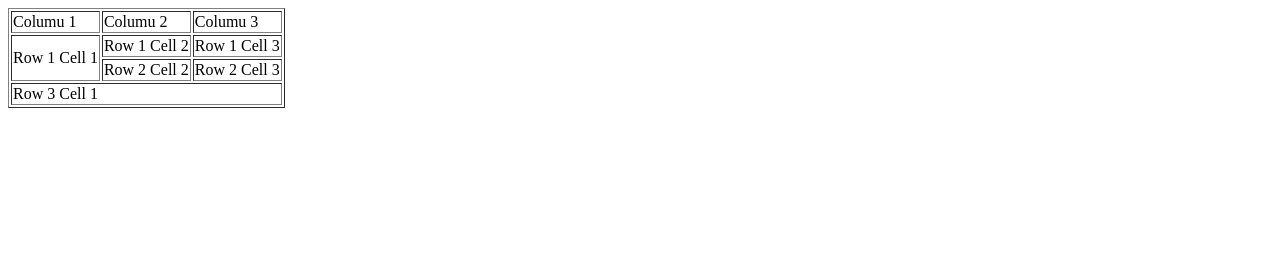
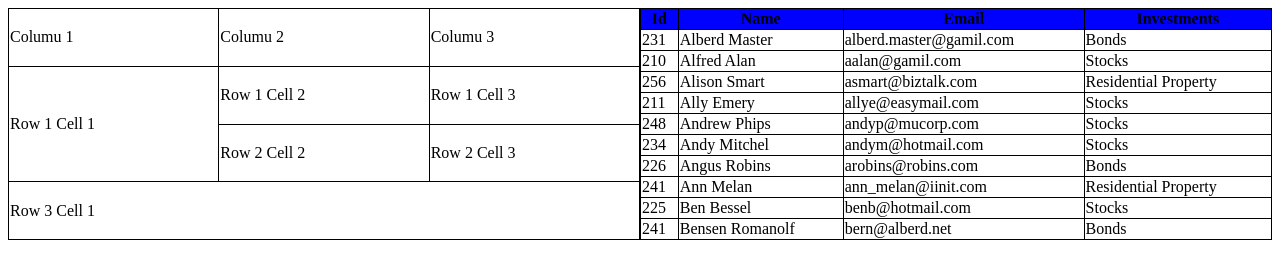
Before and after one commit to ShoxruxKomiljonov/Jadval, a plain HTML site: page index.html in a window 1280 px wide. Drawn offline with Linux system fonts and the light colour scheme.

Commit message:
add . commit table

```diff
--- /dev/null
+++ b/css/main.scss
@@ -0,0 +1,18 @@
+table{
+  width: 50%;
+  border-collapse:collapse;
+}
+th{
+  border: 1px solid black;
+  background-color: blue;
+}
+td{
+  border: 1px solid black;
+}
+body{
+  display: flex;
+}
+a{
+  color: black;
+  text-decoration: none;
+}
--- a/index.html
+++ b/index.html
@@ -5,6 +5,7 @@
   <meta http-equiv="X-UA-Compatible" content="IE=edge">
   <meta name="viewport" content="width=device-width, initial-scale=1.0">
   <title>Jadval</title>
+  <link rel="stylesheet" href="/css/main.css">
 </head>
 <body>
   <table border="1">
@@ -28,5 +29,77 @@
       </tr>
     </tbody>
   </table>
+  <table>
+    <thead>
+      <tr>
+        <th>Id</th>
+        <th>Name</th>
+        <th>Email</th>
+        <th>Investments</th>
+      </tr>
+    </thead>
+    <tbody>
+      <tr>
+      <td>231</td>
+      <td>Alberd Master</td>
+      <td><a href="#">alberd.master@gamil.com</a></td>
+      <td>Bonds</td>
+      </tr>
+      <tr>
+        <td>210</td>
+        <td>Alfred Alan</td>
+        <td><a href="#">aalan@gamil.com</a></td>
+        <td>Stocks</td>
+      </tr>
+      <tr>
+        <td>256</td>
+        <td>Alison Smart</td>
+        <td><a href="#">asmart@biztalk.com</a></td>
+        <td>Residential Property</td>
+        </tr>
+        <tr>
+          <td>211</td>
+          <td>Ally Emery</td>
+          <td><a href="#">allye@easymail.com</a></td>
+          <td>Stocks</td>
+          </tr>
+          <tr>
+            <td>248 </td>
+            <td>Andrew Phips</td>
+            <td><a href="#">andyp@mucorp.com</a></td>
+            <td>Stocks</td>
+            </tr>
+            <tr>
+              <td>234</td>
+              <td>Andy Mitchel</td>
+              <td><a href="#">andym@hotmail.com</a></td>
+              <td>Stocks</td>
+              </tr>
+              <tr>
+                <td>226</td>
+                <td>Angus Robins</td>
+                <td><a href="#">arobins@robins.com</a></td>
+                <td>Bonds</td>
+                </tr>
+                <tr>
+                  <td>241</td>
+                  <td>Ann Melan</td>
+                  <td><a href="#">ann_melan@iinit.com</a></td>
+                  <td>Residential Property</td>
+                  </tr>
+                  <tr>
+                    <td>225</td>
+                    <td>Ben Bessel</td>
+                    <td><a href="#">benb@hotmail.com</a></td>
+                    <td>Stocks</td>
+                    </tr>
+                    <tr>
+                      <td>241</td>
+                      <td>Bensen Romanolf</td>
+                      <td><a href="#">bern@alberd.net</a></td>
+                      <td>Bonds</td>
+                      </tr>
+    </tbody>
+  </table>
 </body>
 </html>
```
Also changed, not shown: css/main.css (added), 1 other file.
